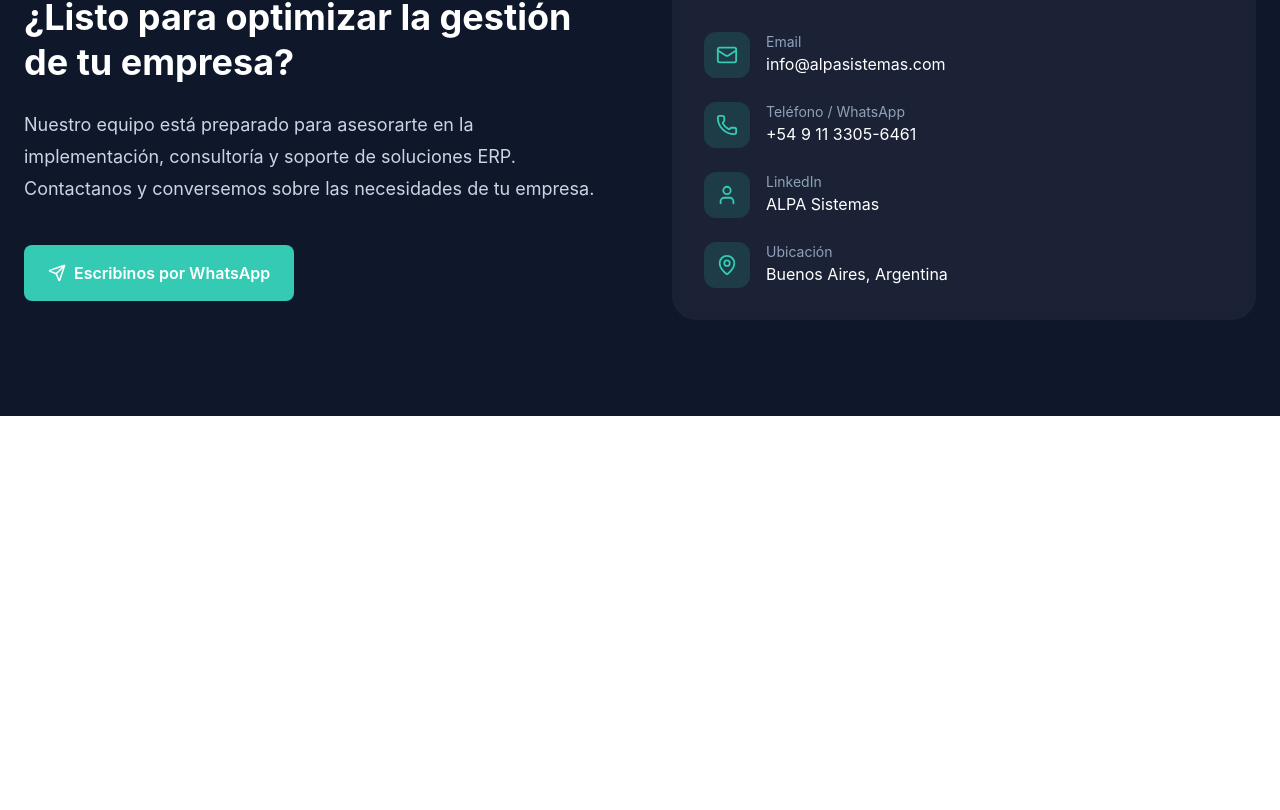
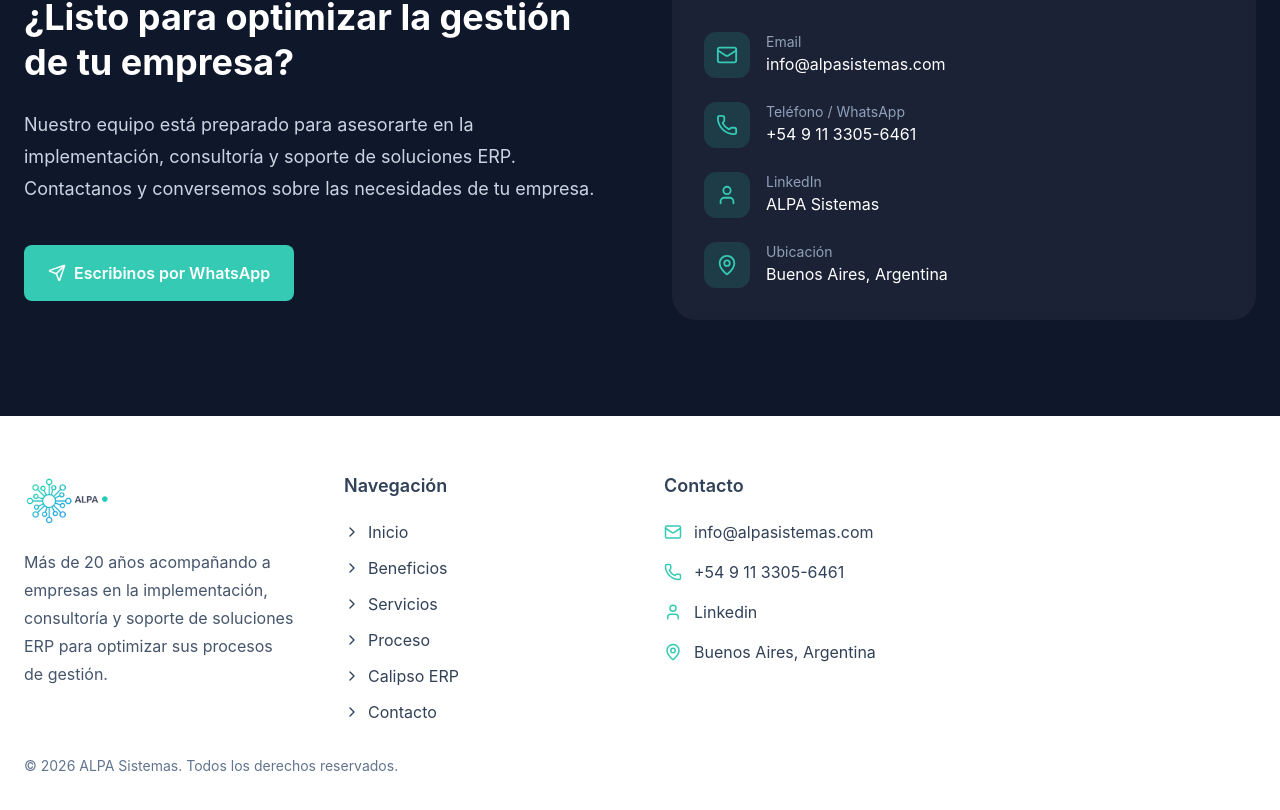
Before and after one commit to ImanolHerrero/AlpaSistemas, a React (Vite) app: page / in a window 1280 px wide. Shown: the part 4299-5109 px from the top of the page. Before the commit the page ends 4715 px from the top, so only its background shows below. Built offline with nearby package versions, Linux system fonts and the light colour scheme.

Commit message:
Footer added

```diff
--- /dev/null
+++ b/src/components/Footer.tsx
@@ -0,0 +1,103 @@
+import { Mail, Phone, User, MapPin, ChevronRight } from "lucide-react";
+import logo from "../assets/alpaLogo.png";
+
+const links = [
+  { label: "Inicio", href: "#hero" },
+  { label: "Beneficios", href: "#beneficios" },
+  { label: "Servicios", href: "#servicios" },
+  { label: "Proceso", href: "#proceso" },
+  { label: "Calipso ERP", href: "#partner" },
+  { label: "Contacto", href: "#contacto" },
+];
+
+export default function Footer() {
+  return (
+    <footer className="text-slate-700">
+      <div className="mx-auto max-w-7xl px-6 py-14">
+        <div className="grid gap-12 md:grid-cols-2 lg:grid-cols-4">
+          <div>
+            <img src={logo} alt="ALPA Sistemas" className="mb-5 h-14 w-auto" />
+
+            <p className="leading-7 text-slate-600">
+              Más de 20 años acompañando a empresas en la implementación,
+              consultoría y soporte de soluciones ERP para optimizar sus
+              procesos de gestión.
+            </p>
+          </div>
+
+          <div>
+            <h3 className="mb-5 text-lg font-semibold">Navegación</h3>
+
+            <ul className="space-y-3">
+              {links.map((link) => (
+                <li key={link.href}>
+                  <a
+                    href={link.href}
+                    className="flex items-center gap-2 transition hover:text-brandColor"
+                  >
+                    <ChevronRight size={16} />
+                    {link.label}
+                  </a>
+                </li>
+              ))}
+            </ul>
+          </div>
+
+          <div>
+            <h3 className="mb-5 text-lg font-semibold">Contacto</h3>
+
+            <ul className="space-y-4">
+              <li className="flex items-center gap-3">
+                <Mail size={18} className="text-brandColor" />
+                <a
+                  href="mailto:info@alpasistemas.com"
+                  className="transition hover:text-brandColor"
+                  target="_blank"
+                  rel="noopener noreferrer"
+                >
+                  info@alpasistemas.com
+                </a>
+              </li>
+
+              <li className="flex items-center gap-3">
+                <Phone size={18} className="text-brandColor" />
+                <a
+                  href="https://wa.me/5491133056461"
+                  className="transition hover:text-brandColor"
+                  target="_blank"
+                  rel="noopener noreferrer"
+                >
+                  +54 9 11 3305-6461
+                </a>
+              </li>
+
+              <li className="flex items-center gap-3">
+                <User size={18} className="text-brandColor" />
+                <a
+                  href="https://www.linkedin.com/company/alpa-sistemas/"
+                  className="transition hover:text-brandColor"
+                  target="_blank"
+                  rel="noopener noreferrer"
+                >
+                  Linkedin
+                </a>
+              </li>
+
+              <li className="flex items-center gap-3">
+                <MapPin size={18} className="text-brandColor" />
+                Buenos Aires, Argentina
+              </li>
+            </ul>
+          </div>
+        </div>
+
+        <div className="mt-8 flex flex-col items-center justify-between gap-4 text-sm text-slate-500 md:flex-row">
+          <p>
+            © {new Date().getFullYear()} ALPA Sistemas. Todos los derechos
+            reservados.
+          </p>
+        </div>
+      </div>
+    </footer>
+  );
+}
--- a/src/main.tsx
+++ b/src/main.tsx
@@ -8,6 +8,7 @@
 import Partner from "./components/Partner.tsx";
 import Navbar from "./components/Navbar.tsx";
 import Contact from "./components/Contact.tsx";
+import Footer from "./components/Footer.tsx";
 
 createRoot(document.getElementById("root")!).render(
   <StrictMode>
@@ -18,5 +19,6 @@
     <WorkProcess />
     <Partner />
     <Contact />
+    <Footer />
   </StrictMode>,
 );
```
